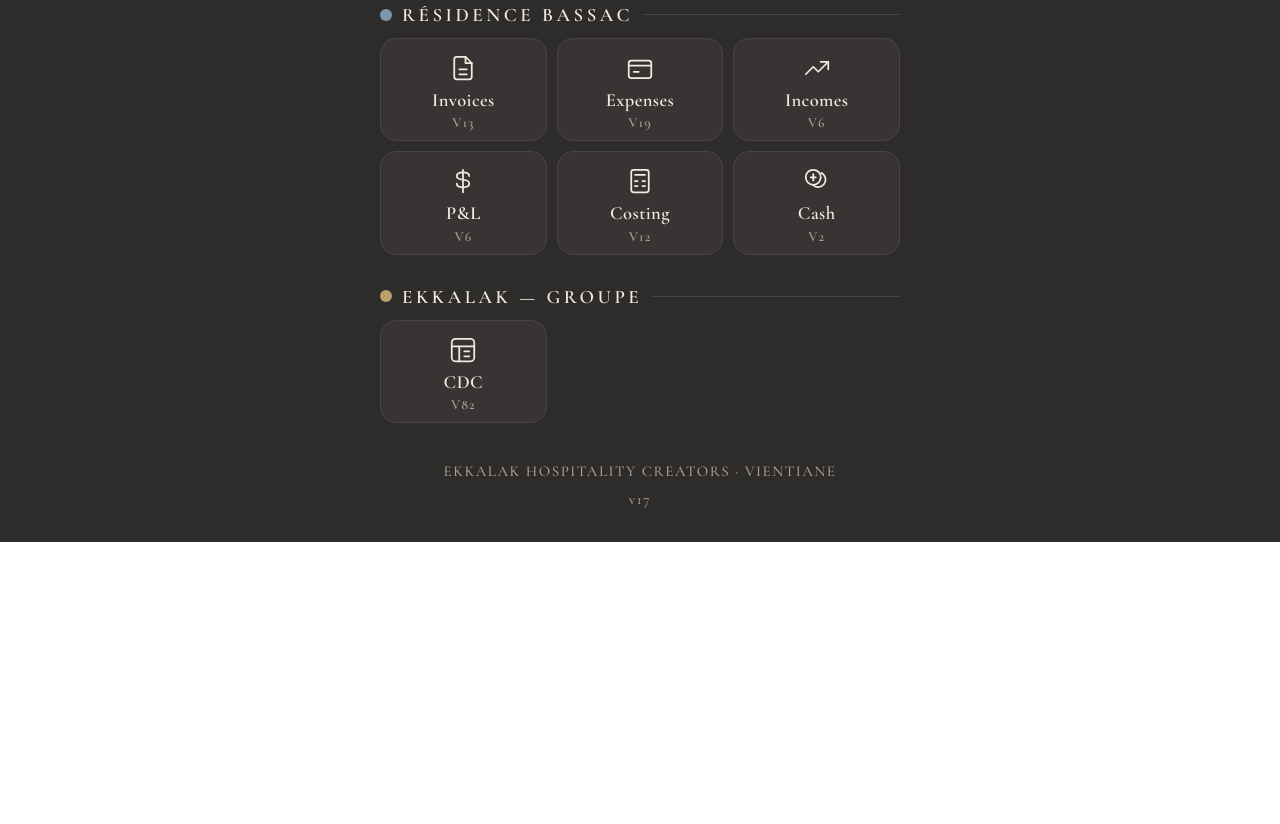
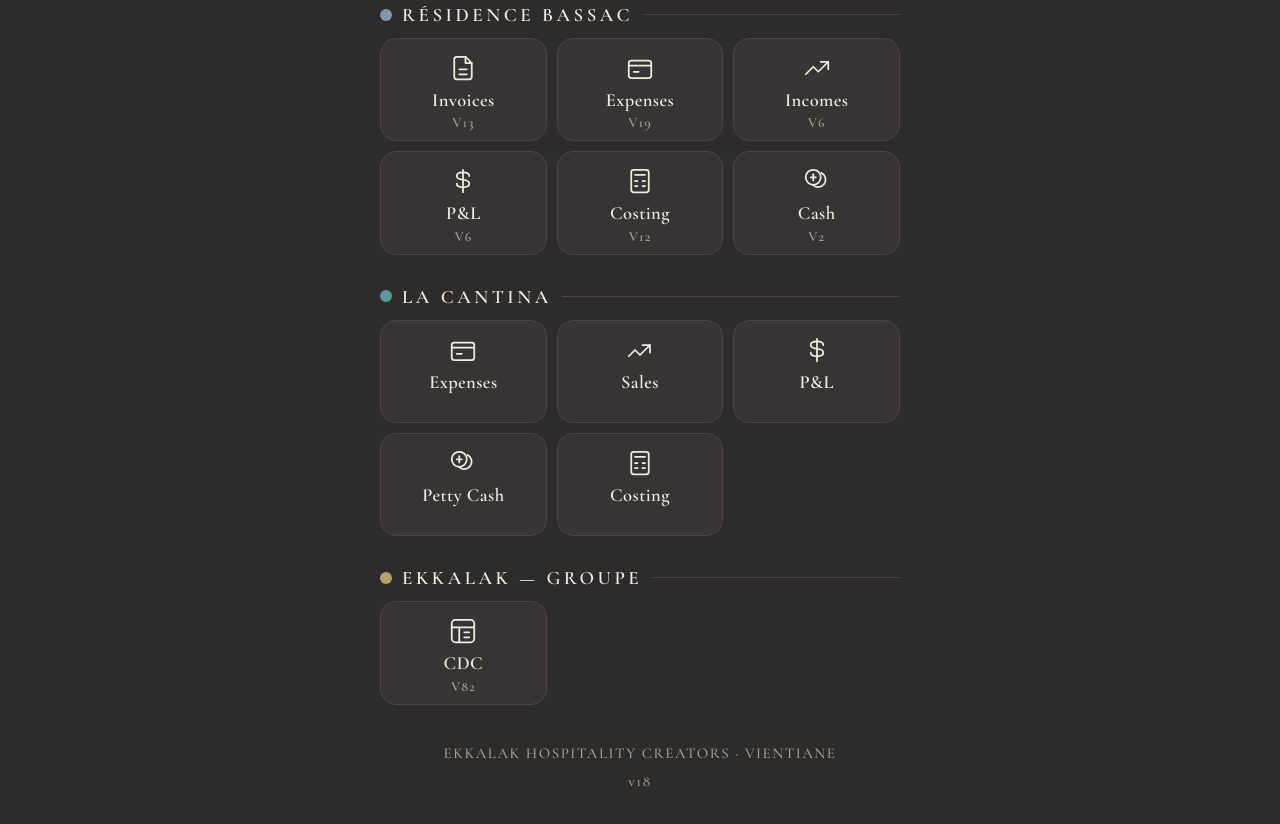
Before and after one commit to PizzaYoloLaos/ekkalak, a plain HTML site: page index.html in a window 1280 px wide. Shown: the part 1057-1881 px from the top of the page. Before the commit the page ends 1599 px from the top, so only its background shows below. Drawn offline with nearby package versions, Linux system fonts and the light colour scheme.

Commit message:
Portail v18 : 5 tuiles La Cantina (Expenses V6, Sales V8, P&L V8, Petty Cash V6, Costing V7) — tache CDC 2424

```diff
--- a/index.html
+++ b/index.html
@@ -19,7 +19,7 @@
 :root{
   --bg:#2e2b2b; --card:#383434; --card2:#413c3c;
   --gold:#f2ece0; --gold2:#f2ece0; --txt:#f2ece0; --mut:#a89f93; --line:#4a4544;
-  --home:#c96f4a; --py:#d94f3d; --np:#7a9b76; --bs:#7d97ad; --as:#c9a24a; --ek:#b7a06a;
+  --home:#c96f4a; --py:#d94f3d; --np:#7a9b76; --bs:#7d97ad; --as:#c9a24a; --ek:#b7a06a; --lc:#5a9b97;
 }
 *{margin:0;padding:0;box-sizing:border-box;-webkit-tap-highlight-color:transparent}
 body{font-family:'Cormorant Garamond',Georgia,'Times New Roman',serif;
@@ -165,6 +165,31 @@ footer{text-align:center;margin-top:34px;font-size:15px;font-weight:500;color:va
 
   <div class="biz">
     <div class="biz-head">
+      <span class="biz-dot" style="background:var(--lc)"></span>
+      <span class="biz-name">La Cantina</span>
+      <span class="biz-line"></span>
+    </div>
+    <div class="tools">
+      <a class="tool" href="https://expenses.lacantina-lpq.com">
+        <svg viewBox="0 0 24 24"><rect x="3" y="6" width="18" height="14" rx="2"/><path d="M3 10h18"/><path d="M7 15h4"/></svg>
+        <span class="t">Expenses</span><span class="v" data-v="expenses.lacantina-lpq.com"></span></a>
+      <a class="tool" href="https://sales.lacantina-lpq.com">
+        <svg viewBox="0 0 24 24"><path d="M3 17l5-5 4 4 8-8"/><path d="M14 8h6v6"/></svg>
+        <span class="t">Sales</span><span class="v" data-v="sales.lacantina-lpq.com"></span></a>
+      <a class="tool" href="https://pnl.lacantina-lpq.com">
+        <svg viewBox="0 0 24 24"><path d="M12 3v18"/><path d="M17 8c0-2-2.2-3-5-3s-5 1-5 3 2 2.7 5 3c3 .3 5 1 5 3s-2.2 3-5 3-5-1-5-3"/></svg>
+        <span class="t">P&amp;L</span><span class="v" data-v="pnl.lacantina-lpq.com"></span></a>
+      <a class="tool" href="https://petty.lacantina-lpq.com">
+        <svg viewBox="0 0 24 24"><circle cx="9" cy="9" r="6"/><path d="M15.5 5.5a6 6 0 1 1-7 9.5"/><path d="M9 6.5v5"/><path d="M7 9h4"/></svg>
+        <span class="t">Petty Cash</span><span class="v" data-v="petty.lacantina-lpq.com"></span></a>
+      <a class="tool" href="https://costing.lacantina-lpq.com">
+        <svg viewBox="0 0 24 24"><rect x="5" y="3" width="14" height="18" rx="2"/><path d="M8 7h8"/><path d="M8 12h2"/><path d="M14 12h2"/><path d="M8 16h2"/><path d="M14 16h2"/></svg>
+        <span class="t">Costing</span><span class="v" data-v="costing.lacantina-lpq.com"></span></a>
+    </div>
+  </div>
+
+  <div class="biz">
+    <div class="biz-head">
       <span class="biz-dot" style="background:var(--ek)"></span>
       <span class="biz-name">Ekkalak — Groupe</span>
       <span class="biz-line"></span>
@@ -178,7 +203,7 @@ footer{text-align:center;margin-top:34px;font-size:15px;font-weight:500;color:va
 
   <footer>
     EKKALAK HOSPITALITY CREATORS · VIENTIANE<br>
-    v17
+    v18
   </footer>
 </div>
 
```
